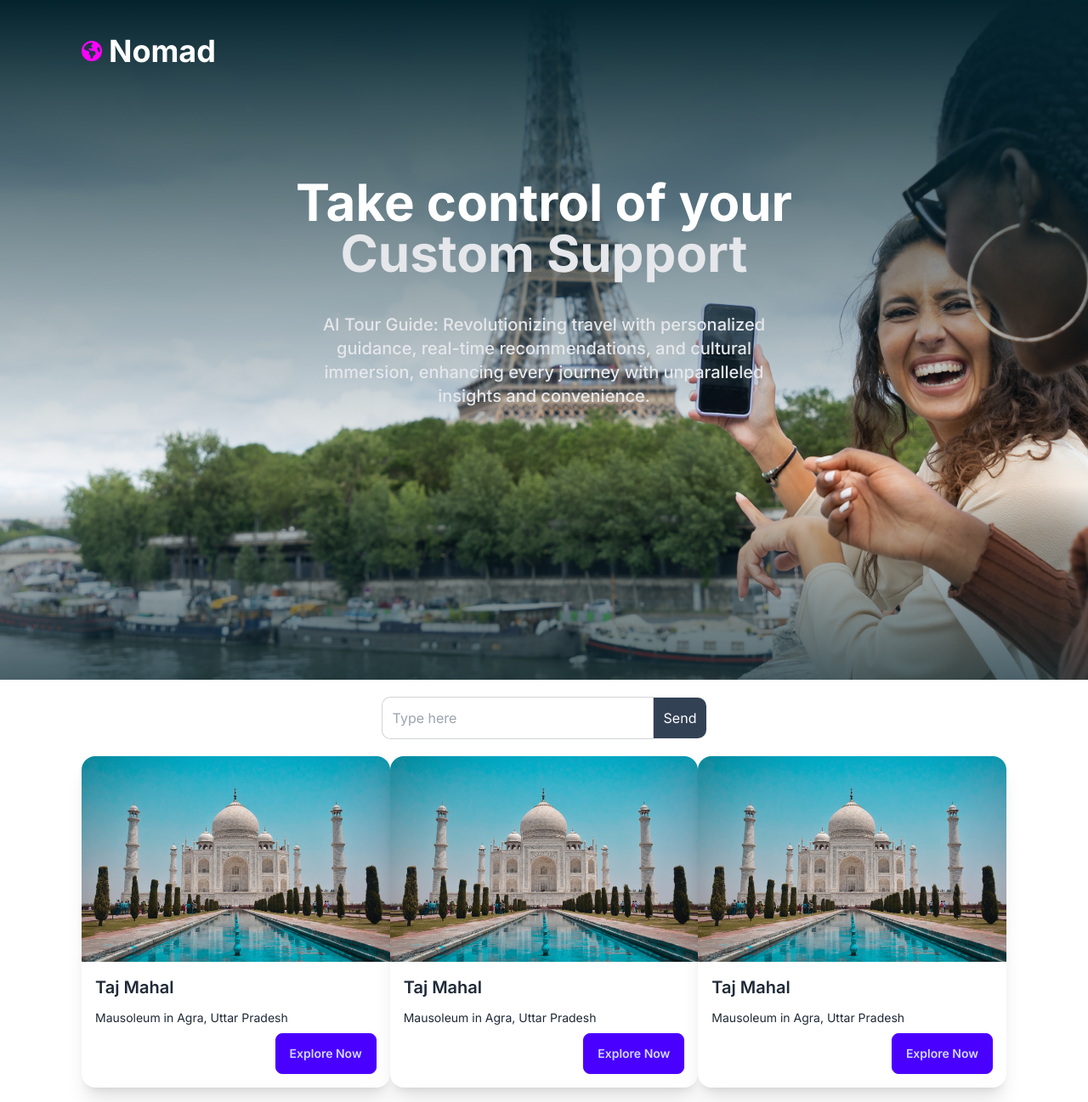
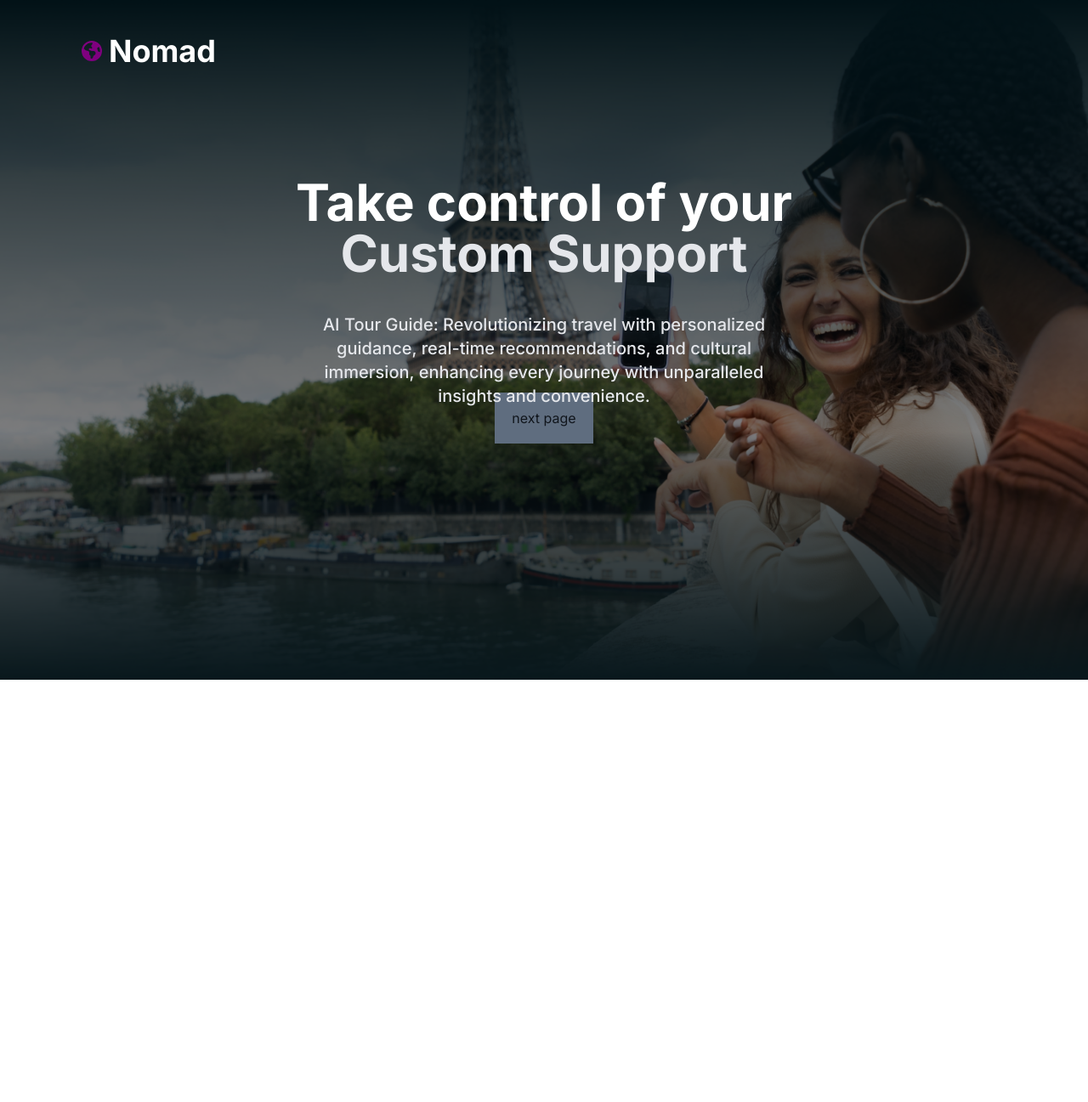
Before and after one commit to itsmeneil23/nomad-frontend, a Next.js app: page / in a window 1280 px wide. Shown: the top 1297 px of the page at 85% size. After the commit the page ends 800 px from the top, so only its background shows below. Built offline with nearby package versions, Linux system fonts and the light colour scheme.

Commit message:
fixed routing

```diff
--- a/src/app/globals.css
+++ b/src/app/globals.css
@@ -10,4 +10,18 @@
   .br{
     border-radius: 0 10px 10px 0;
   }
+  .darken-overlay {
+    position: relative;
+  }
+
+  .darken-overlay::before {
+    content: "";
+    position: absolute;
+    top: 0;
+    left: 0;
+    right: 0;
+    bottom: 0;
+    background-color: rgba(0, 0, 0, 0.5); /* Dark overlay color */
+    mix-blend-mode: multiply; /* Multiply blend mode to darken */
+  }
 }
--- a/src/app/page.js
+++ /dev/null
@@ -1,38 +0,0 @@
-import Detailpage from "@/components/Detailpage";
-import Planner from "@/components/Planner";
-import Input from "@/components/input";
-import Image from "next/image";
-
-export default function Home() {
-  return (
-    <main>
-      <section className="bg-hero h-screen">
-        <div className="px-24 pt-10 flex gap-2">
-          <Image src="/images/logo.svg" alt="logo" width={24} height={24} />
-          <h1 className="text-white text-4xl font-bold">
-            Nomad
-          </h1>
-        </div>
-        <section className="flex  flex-col items-center justify-between px-24 pt-32">
-          <div className="h-screen w-full">
-            <div className="flex justify-between text-center">
-              <div>
-              <h2 className="text-white text-6xl font-bold">Take control of your</h2>
-              <h2 className="text-gray-200 text-6xl font-bold">Custom Support</h2>
-                <p className="font-medium text-xl text-gray-200 pt-10 w-[50%] mx-auto">
-                  AI Tour Guide: Revolutionizing travel with personalized
-                  guidance, real-time recommendations, and cultural immersion,
-                  enhancing every journey with unparalleled insights and
-                  convenience.
-                </p>
-              </div>
-            </div>
-          </div>
-        </section>
-      </section>
-      <Input/>
-      <Detailpage />
-      <Planner />
-    </main>
-  );
-}
--- /dev/null
+++ b/src/app/page.jsx
@@ -0,0 +1,41 @@
+"use client"
+
+import Detailpage from "@/app/places/placesDetail/page";
+import Planner from "@/app/planner/page";
+import Input from "@/app/places/page";
+import Image from "next/image";
+import Link from "next/link";
+
+
+export default function Home() {
+
+  return (
+    <main>
+      <section className="bg-hero h-screen filter brightness-70 absolute inset-0 w-full object-cover darken-overlay bg-cover bg-no-repeat">
+        <div className="px-24 pt-10 flex gap-2">
+          <Image src="/images/logo.svg" alt="logo" width={24} height={24} />
+          <h1 className="text-white brightness-150 text-4xl font-bold">
+            Nomad
+          </h1>
+        </div>
+        <section className="flex  flex-col items-center justify-between px-24 pt-32">
+          <div className="h-full w-full">
+            <div className="flex justify-between text-center">
+              <div>
+              <h2 className="text-white text-6xl font-bold brightness-125">Take control of your</h2>
+              <h2 className="text-gray-200 text-6xl font-bold brightness-100">Custom Support</h2>
+                <p className="font-medium text-xl text-gray-200 pt-10 w-[50%] mx-auto brightness-100">
+                  AI Tour Guide: Revolutionizing travel with personalized
+                  guidance, real-time recommendations, and cultural immersion,
+                  enhancing every journey with unparalleled insights and
+                  convenience.
+                </p>
+                <Link href={"/places"} className="bg-blue-200 p-5">next page</Link>
+              </div>
+            </div>
+          </div>
+        </section>
+      </section>
+    </main>
+  );
+}
--- a/src/components/Input.jsx
+++ b/src/app/places/page.jsx
@@ -1,4 +1,5 @@
-import React from "react";
+"use client";
+import React, { useState } from "react";
 
 const cardsData = [
   {
@@ -39,7 +40,12 @@ const Card = ({ imageSrc, title, description, buttonText }) => (
   </div>
 );
 
-const Input = () => {
+export default function Input(){
+  const [isClicked, setIsClicked] = useState(false);
+
+  const handleClick = () => {
+    setIsClicked(!isClicked);
+  };
   return (
     <div className="pb-5 px-24">
     <form className="flex items-center justify-center py-5">
@@ -48,7 +54,14 @@ const Input = () => {
         placeholder="Type here"
         className="border w-full bl p-3 input-bordered  max-w-xs"
       />
-      <button className="rounded text-white bg-slate-700 br p-3">Send</button>
+      <button
+        onClick={handleClick}
+        className={`transition-colors duration-300 ease-in-out ${
+          isClicked
+            ? "bg-gradient-to-r from-blue-500 via-purple-500 to-pink-500"
+            : "rounded text-white bg-slate-700 br p-3"
+        } text-white px-4 py-2 rounded-md`}
+      >Send</button>
       </form>
       <div className="flex justify-around">
         {cardsData.map((card, index) => (
@@ -58,5 +71,3 @@ const Input = () => {
     </div>
   );
 };
-
-export default Input;
--- a/src/components/Planner.jsx
+++ b/src/app/planner/page.jsx
@@ -1,6 +1,6 @@
 import React from "react";
 
-const Planner = () => {
+export default function Planner() {
   const places = [
     { name: "Kochi Marine Drive", time: "10:00AM" },
     { name: "Fort Kochi", time: "11:00AM" },
@@ -43,6 +43,4 @@ const Planner = () => {
       </div>
     </section>
   );
-};
-
-export default Planner;
+}
--- a/src/components/input.jsx
+++ /dev/null
@@ -1,62 +0,0 @@
-import React from "react";
-
-const cardsData = [
-  {
-    imageSrc:
-      "/images/taj.jpg",
-    title: "Taj Mahal",
-    description: "Mausoleum in Agra, Uttar Pradesh",
-    buttonText: "Explore Now",
-  },
-  {
-    imageSrc:
-      "/images/taj.jpg",
-    title: "Taj Mahal",
-    description: "Mausoleum in Agra, Uttar Pradesh",
-    buttonText: "Explore Now",
-  },
-  {
-    imageSrc:
-      "/images/taj.jpg",
-    title: "Taj Mahal",
-    description: "Mausoleum in Agra, Uttar Pradesh",
-    buttonText: "Explore Now",
-  },
-];
-
-const Card = ({ imageSrc, title, description, buttonText }) => (
-  <div className="card card-compact w-96 bg-base-100 shadow-xl">
-    <figure>
-      <img src={imageSrc} alt={`${title} Image`} />
-    </figure>
-    <div className="card-body">
-      <h2 className="card-title">{title}</h2>
-      <p>{description}</p>
-      <div className="card-actions justify-end">
-        <button className="btn btn-primary">{buttonText}</button>
-      </div>
-    </div>
-  </div>
-);
-
-const Input = () => {
-  return (
-    <div className="pb-5 px-24">
-    <form className="flex items-center justify-center py-5">
-      <input
-        type="text"
-        placeholder="Type here"
-        className="border w-full bl p-3 input-bordered  max-w-xs"
-      />
-      <button className="rounded text-white bg-slate-700 br p-3">Send</button>
-      </form>
-      <div className="flex justify-around">
-        {cardsData.map((card, index) => (
-          <Card key={index} {...card} />
-        ))}
-      </div>
-    </div>
-  );
-};
-
-export default Input;
```
Also changed, not shown: src/app/places/placesDetail/page.jsx (renamed from src/components/Detailpage.jsx, +24 -6 lines), src/app/api/input.js (deleted), src/app/layout.jsx (renamed from src/app/layout.js).
